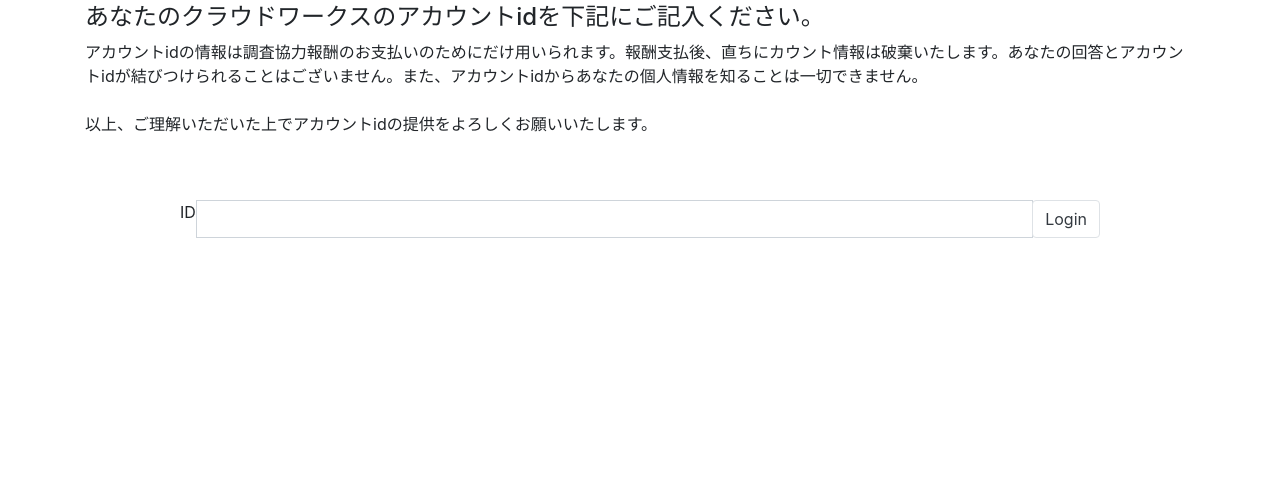
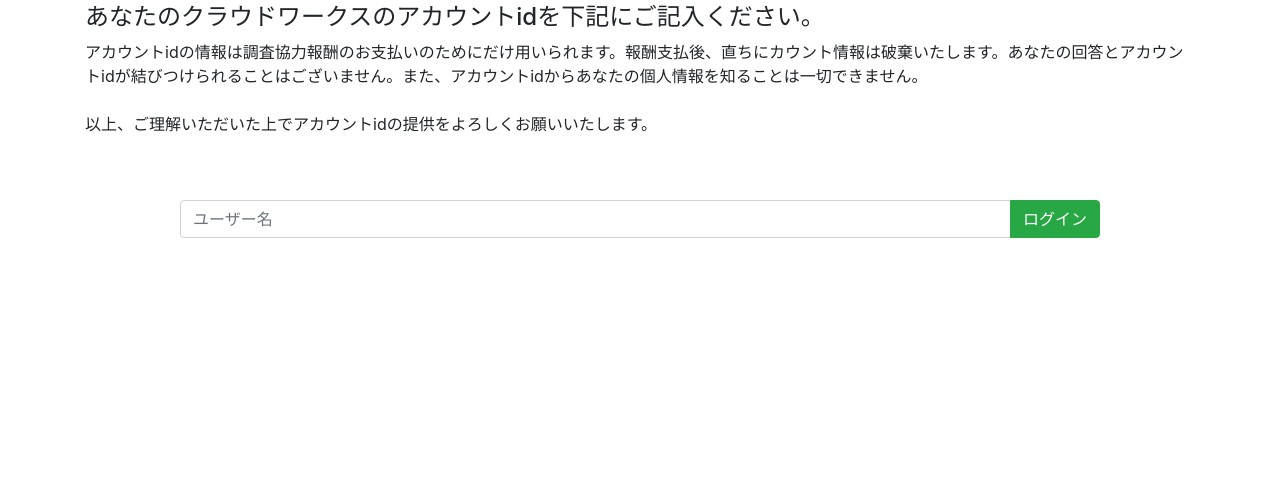
Before and after one commit to nakam0t0/questions, a Flask app: page / in a window 1280 px wide. Shown: the part 203-681 px from the top of the page. Run offline with Flask 2, Linux system fonts and the light colour scheme; some libraries are stand-ins or nearby versions.

Commit message:
button modified

```diff
--- a/questions/static/css/style.css
+++ b/questions/static/css/style.css
@@ -5,15 +5,19 @@
     height: 100%;
     min-height: 100%;
 }
+
+img {
+    width: 100%;
+}
 .scroll {
     width: 100%;
     overflow: scroll;
 }
 
-
 #content {
     min-height: calc(100vh - 60px);
 }
+
 #footer {
     background-color: #42a9a8 !important;
     color: #FFF!important;
@@ -26,16 +30,20 @@
      color: #FFF!important;
 
 }
+
 .badge-custom {
      background-color: #42a9a8 !important;
      color: #FFF!important;
 }
+
 .question {
     text-indent: -3em;
 }
+
 .right {
      text-align: right;
 }
+
 .left {
      text-align: left;
 }
--- a/questions/templates/question.html
+++ b/questions/templates/question.html
@@ -360,8 +360,7 @@
     </div>
     <br> <br> <br> <br>
 
-    <button type="submit" class="btn page-link text-dark d-inline-block">送信</button>
-    {# <input type=submit value=> #}
+    <button type="submit" class="btn btn-success btn-block">送信</button>
 </form>
     <br> <br> <br> <br>
 {% endblock %}
--- a/questions/templates/top.html
+++ b/questions/templates/top.html
@@ -11,12 +11,11 @@
 <div class="row">
     <div class="col-10 offset-1 col-lg-10 offset-lg-1">
         <form action="{{ url_for('login') }}" method="post">
-            <div class="input-group">
-                <span class="input-group-addon">ID</span>
-                <input type="text" class="form-control" name="user_name" required>
-                <span class="input-group-btn">
-                    <button type="submit" class="btn page-link text-dark d-inline-block">Login</button>
-                </span>
+            <div class="input-group mb-3">
+                <input type="text" name="user_name" class="form-control" placeholder="ユーザー名" aria-label="ユーザー名" aria-describedby="basic-addon1" required>
+                <div class="input-group-append">
+                    <button type="submit" id="button-addon1" class="btn btn-success">ログイン</button>
+                </div>
             </div>
         </form>
     </div>
```
